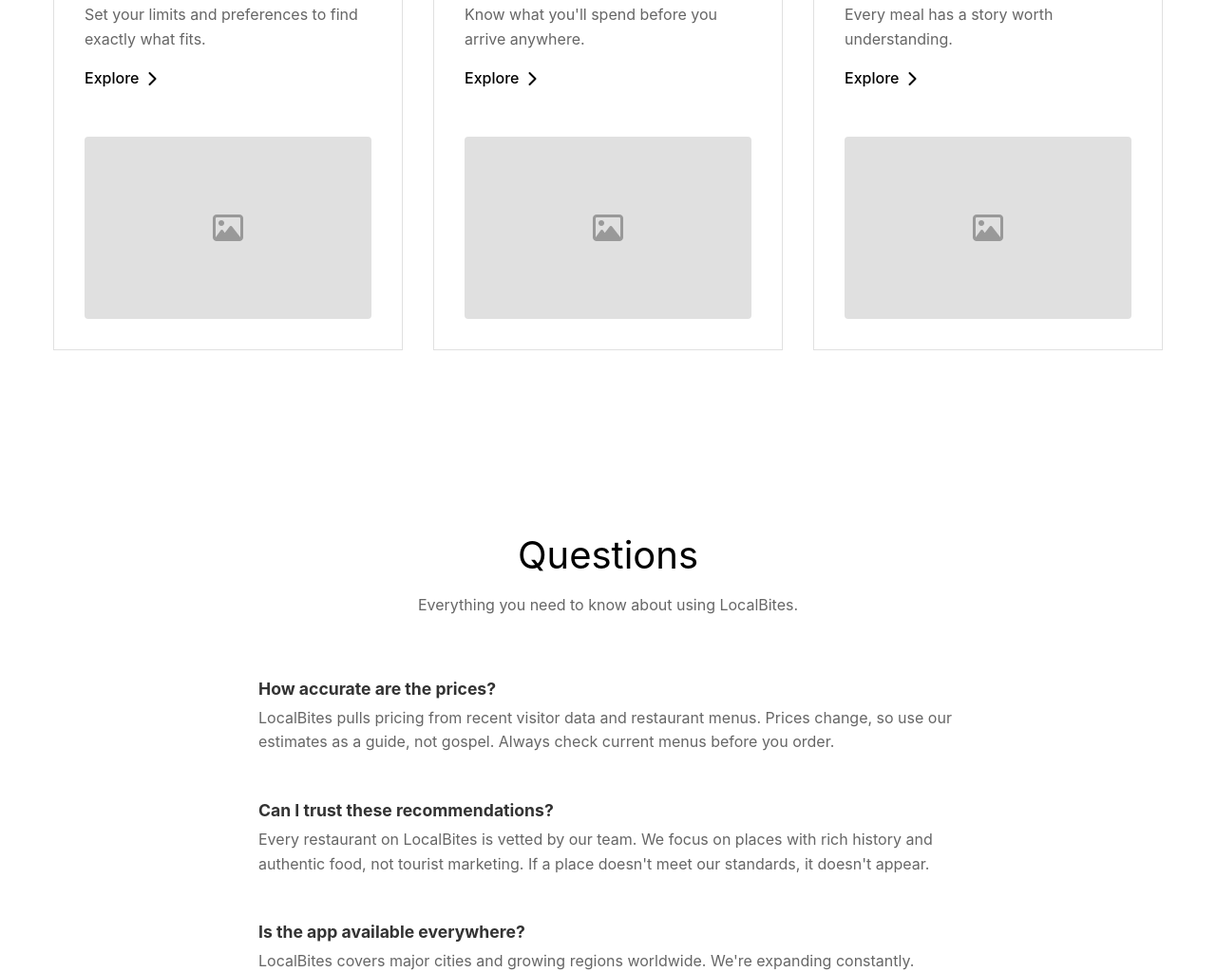
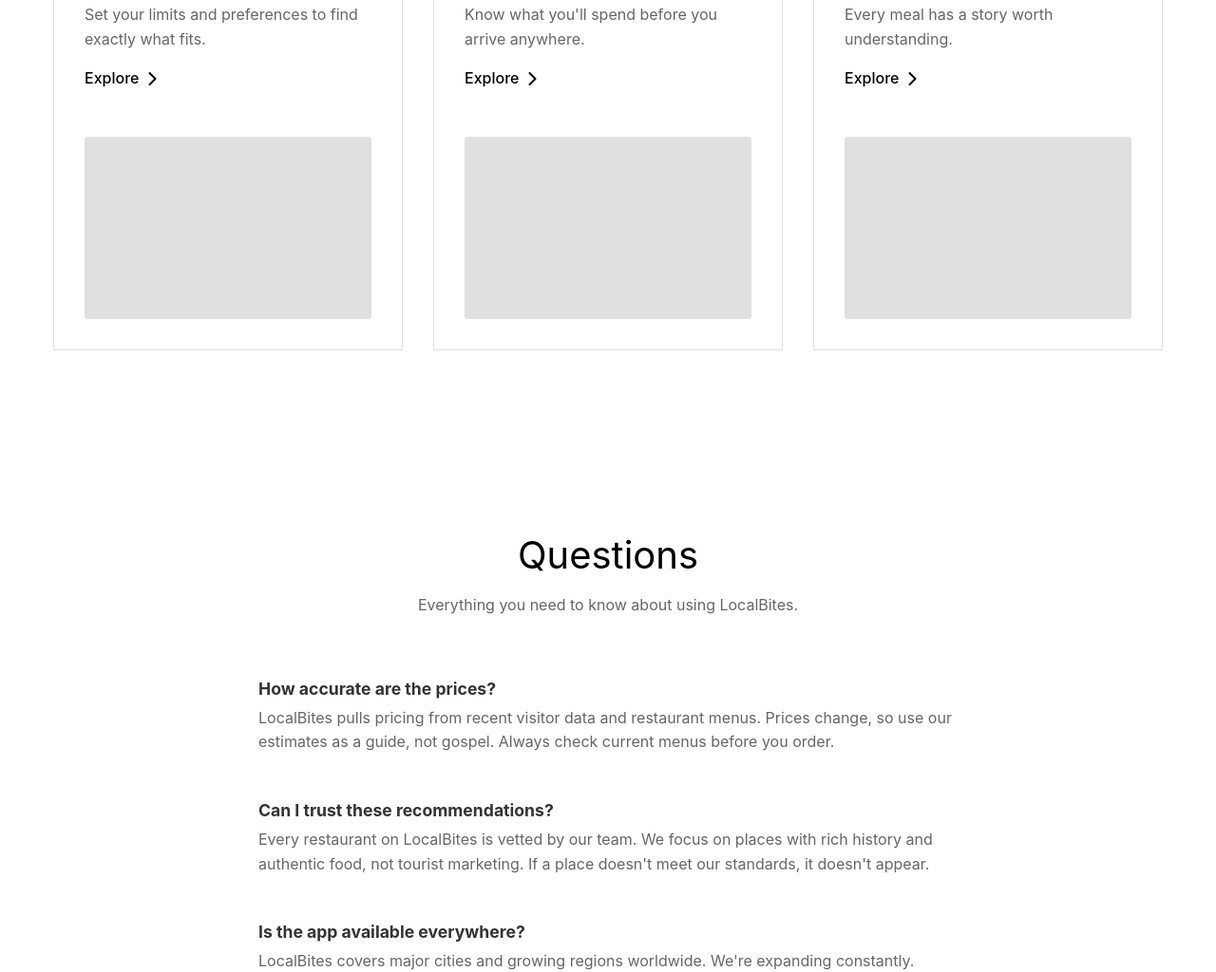
Before and after one commit to gnaneshwar718/LocalBites, a website: page public/pages/index.html in a window 1280 px wide. Shown: the part 1453-2477 px from the top of the page at 95% size. Drawn offline with Linux system fonts and the light colour scheme.

Commit message:
fix: removed image

```diff
--- a/public/pages/index.html
+++ b/public/pages/index.html
@@ -115,9 +115,7 @@
                 >Explore <i class="fa-solid fa-chevron-right"></i
               ></a>
             </div>
-            <div class="feature-image-placeholder">
-              <i class="fa-regular fa-image fa-2x"></i>
-            </div>
+            <div class="feature-image-placeholder"></div>
           </article>
 
           <article class="feature-card">
@@ -129,9 +127,7 @@
                 >Explore <i class="fa-solid fa-chevron-right"></i
               ></a>
             </div>
-            <div class="feature-image-placeholder">
-              <i class="fa-regular fa-image fa-2x"></i>
-            </div>
+            <div class="feature-image-placeholder"></div>
           </article>
 
           <article class="feature-card">
@@ -143,9 +139,7 @@
                 >Explore <i class="fa-solid fa-chevron-right"></i
               ></a>
             </div>
-            <div class="feature-image-placeholder">
-              <i class="fa-regular fa-image fa-2x"></i>
-            </div>
+            <div class="feature-image-placeholder"></div>
           </article>
         </div>
       </section>
```
Also changed, not shown: tests/homePage.test.mjs (+0 -3 lines).
